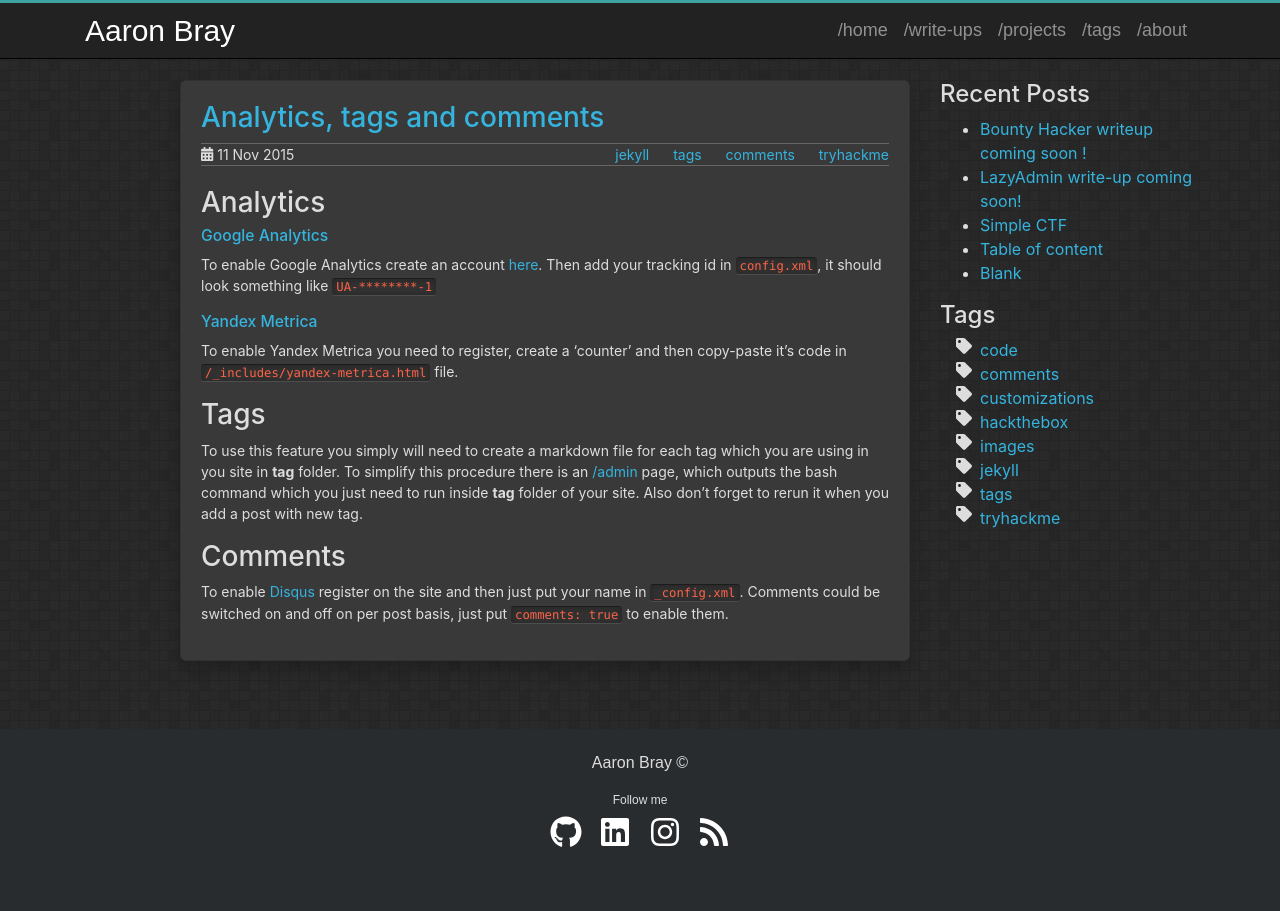
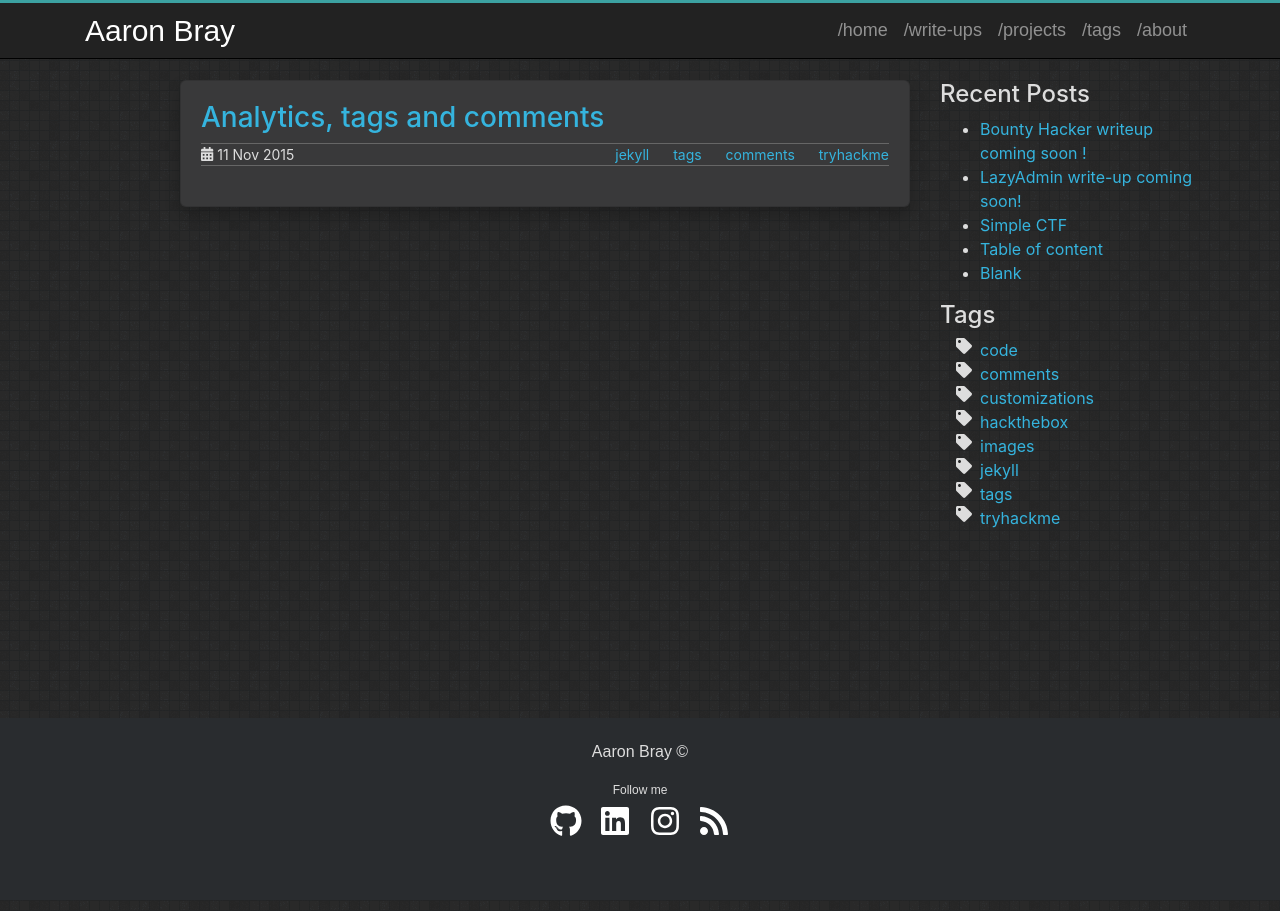
Before and after one commit to AaronBray/AaronBray.github.io, a Jekyll site: the page built from _posts/2015-11-11-analytics-tags-comments.md, in a window 1280 px wide. Built offline with Jekyll 4.4.1, drawn with Linux system fonts in a browser that asks for light colours.

Commit message:
Update 2015-11-11-analytics-tags-comments.md

```diff
--- a/_posts/2015-11-11-analytics-tags-comments.md
+++ b/_posts/2015-11-11-analytics-tags-comments.md
@@ -9,21 +9,3 @@ tags:
  - comments
  - tryhackme
 ---
-
-# Analytics
-
-#### [Google Analytics](http://www.google.com/analytics/)
-
-To enable Google Analytics create an account [here](https://analytics.google.com). Then add your tracking id in `config.xml`, it should look something like `UA-********-1`
-
-#### [Yandex Metrica](http://metrica.yandex.com)
-
-To enable Yandex Metrica you need to register, create a 'counter' and then copy-paste it's code in `/_includes/yandex-metrica.html` file.
-
-# Tags
-
-To use this feature you simply will need to create a markdown file for each tag which you are using in you site in **tag** folder. To simplify this procedure there is an [/admin]({{site.baseurl}}/admin) page, which outputs the bash command which you just need to run inside **tag** folder of your site. Also don't forget to rerun it when you add a post with new tag.
-
-# Comments
-
-To enable [Disqus](http://disqus.com) register on the site and then just put your name in `_config.xml`. Comments could be switched on and off on per post basis, just put `comments: true` to enable them.
```
